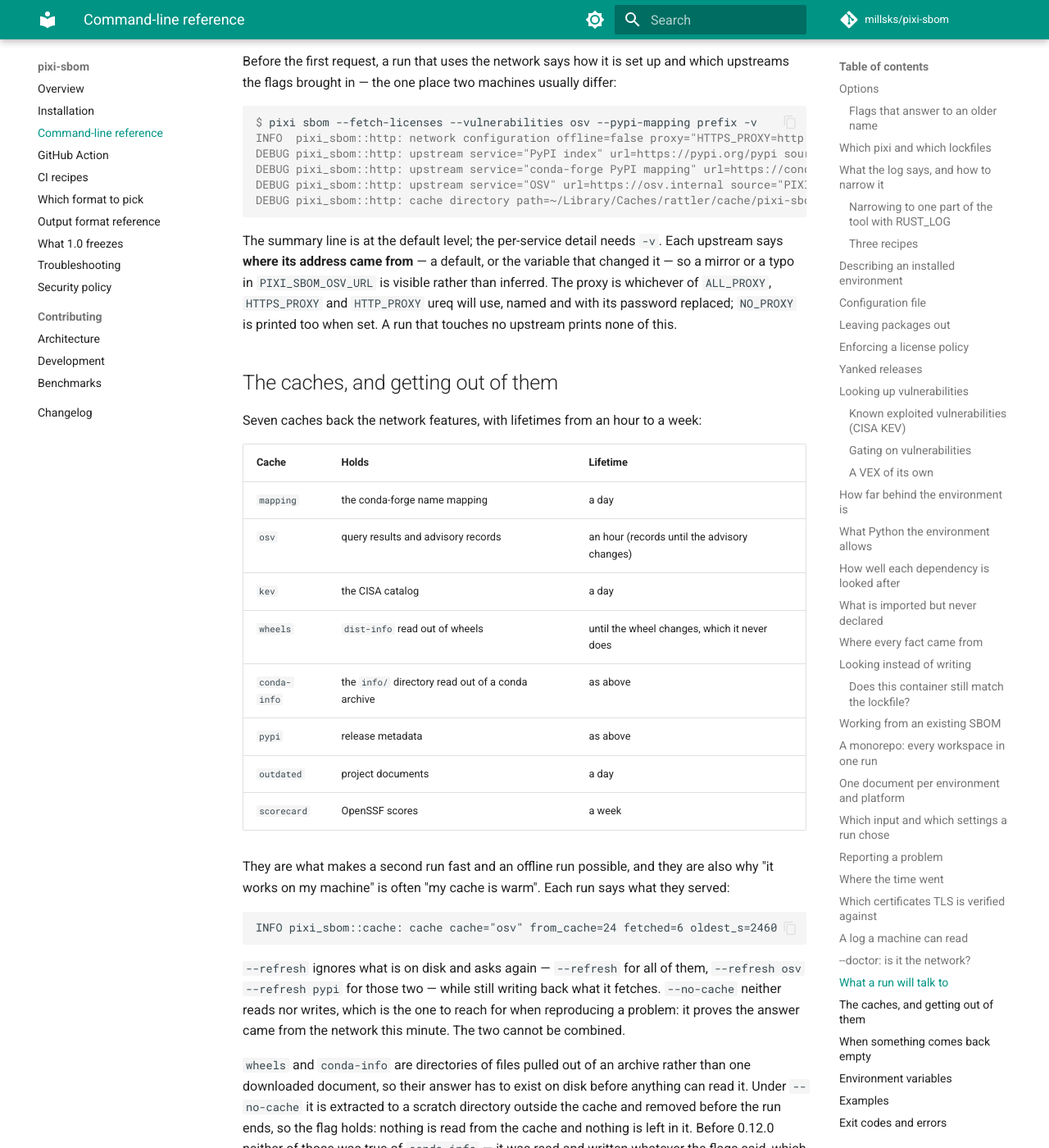
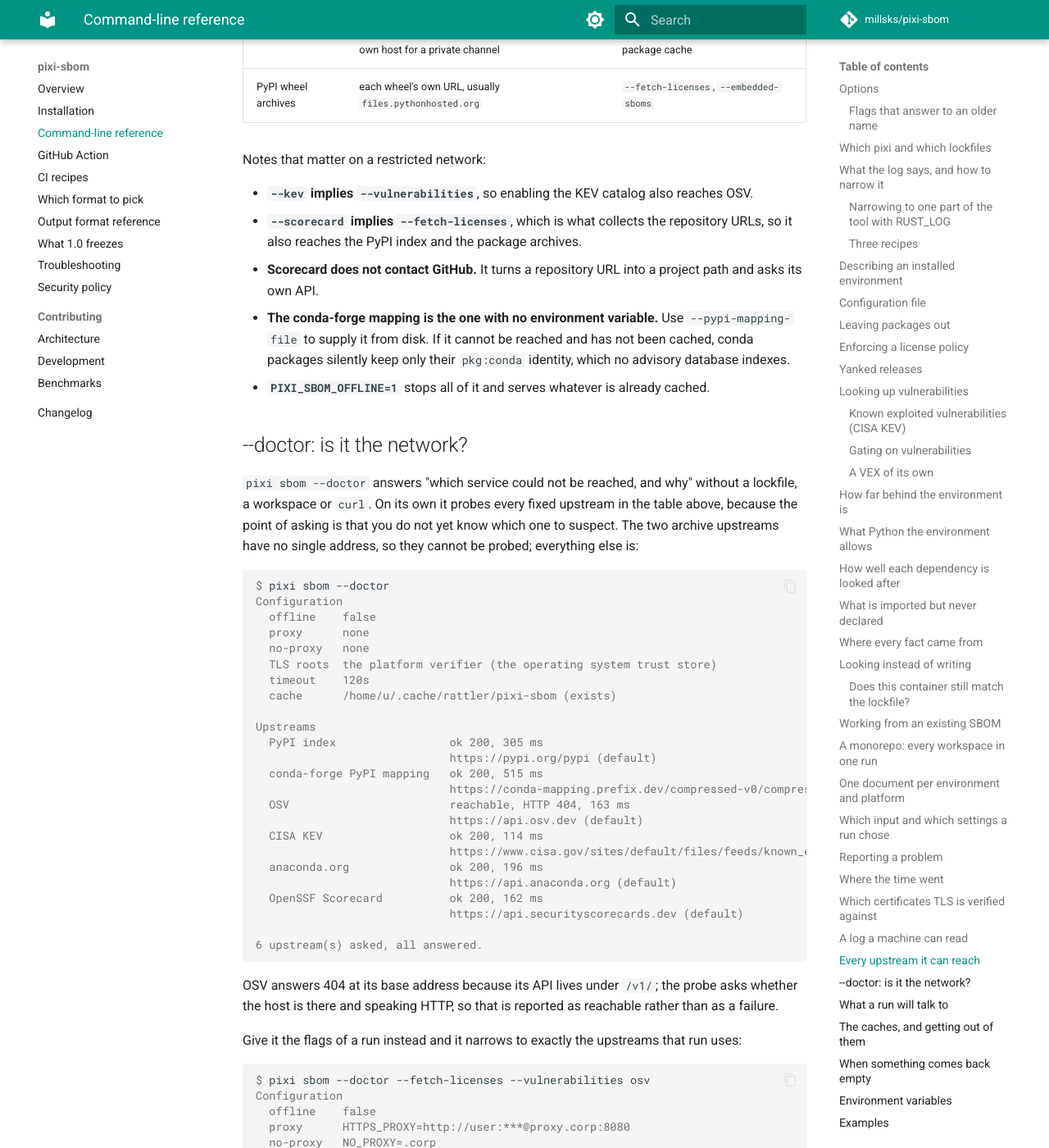
Before and after one commit to aesir-oss/pixi-sbom, an MkDocs documentation site: the page built from docs/cli.md, in a window 1280 px wide and 1400 px high, scrolled down 29709 px. Shown: the whole window at 82% size. Built offline with MkDocs 1.6.1 and Material for MkDocs 9.7.7, drawn with Linux system fonts in a browser that asks for light colours; comment, search, counter and statistics services are not loaded; the version menu is left out; some of the changed text lies outside the part shown.

Commit message:
feat: --doctor on its own probes every upstream it knows about (#262)
Closes #259.

`--doctor` built its probe list from the flags, so bare `--doctor` probed
nothing and said to come back with the flags of the run being diagnosed.
That inverts the point: you ask a diagnostic precisely because you do not
yet know which subsystem to suspect.

anaconda.org was worse than inconvenient. It is reached only by
`--report outdated`, and `cli.rs` conflicts `--doctor` with `--report`, so
no combination of flags could probe it. That is the host most likely to be
blocked on a corporate network, and the one upstream the tool could never
report on.

Bare `--doctor` now probes all six fixed upstreams. Naming the flags of a
run still narrows it to those, which is the existing documented behaviour
and worth keeping.

The "No upstream is in play" branch goes with it: every selecting flag adds
at least one service and no flags now takes the full list, so it was dead.
`package archives` is dropped from the doctor's list too, since `probes()`
filters it straight back out for having no address.

The docs gain the inventory this turned up: all eight upstreams, the option
that brings each one in, and the override where there is one. Two have no
fixed address because they come from each package's own url in the lockfile.


Claude-Session: https://claude.ai/code/session_01WCSL7mYk3kx1zpjZipKBnE

Co-authored-by: Claude Opus 5 (1M context) <noreply@anthropic.com>

````diff
--- a/docs/cli.md
+++ b/docs/cli.md
@@ -57,7 +57,7 @@ With no options this means:
 | `--vex-open <in-triage\|exploitable>` | `in-triage` | The analysis state the VEX gives findings nobody assessed with `--ignore-vuln`. |
 | `--version-details` (`--build-info`) | | Print the version with the target, the features compiled in, the caches, pixi's version and the network settings: the block to paste into a bug report. |
 | `--timings` | off | Print where the run spent its time, phase by phase, separating waiting on the network from working. |
-| `--doctor` | off | Probe every upstream the other flags bring in, print the configuration and the caches, and exit 1 if anything is unreachable. Needs no lockfile. |
+| `--doctor` | off | Probe every upstream this build knows about, print the configuration and the caches, and exit 1 if anything is unreachable. Naming the flags of a run narrows it to the upstreams that run uses. Needs no lockfile. |
 | `--refresh [<CACHE>...]` | off | Ignore cached answers this run and ask again; with no value every cache, else the named ones (`mapping`, `osv`, `kev`, `wheels`, `conda-info`, `pypi`, `outdated`, `scorecard`). What is fetched is still cached. |
 | `--no-cache` | off | Neither read nor write any cache. |
 
@@ -1000,10 +1000,79 @@ and the log to the collector.
 The format has to be chosen before anything can be logged, which is before the configuration file is read, so
 `--log-format` and `PIXI_SBOM_LOG_FORMAT` are the only ways to set it.
 
+## Every upstream it can reach
+
+A default run touches nothing. Generating a document from a lockfile is entirely offline, and so is
+`--pypi-mapping lock`, which is the default. Every address below is reached only by the option that names it.
+
+Six have a fixed address, and each can be pointed somewhere else:
+
+| Upstream | Default address | Reached by | Override |
+|---|---|---|---|
+| PyPI index | `https://pypi.org/pypi` | `--fetch-licenses`, `--report outdated` | `PIXI_SBOM_PYPI_URL` |
+| conda-forge PyPI mapping | `https://conda-mapping.prefix.dev/compressed-v0/compressed_mapping.json` | `--pypi-mapping prefix` | `--pypi-mapping-file <FILE>` |
+| OSV | `https://api.osv.dev` | `--vulnerabilities osv` | `PIXI_SBOM_OSV_URL` |
+| CISA KEV | `https://www.cisa.gov/sites/default/files/feeds/known_exploited_vulnerabilities.json` | `--kev` | `PIXI_SBOM_KEV_URL` |
+| anaconda.org | `https://api.anaconda.org` | `--report outdated` | `PIXI_SBOM_ANACONDA_URL` |
+| OpenSSF Scorecard | `https://api.securityscorecards.dev` | `--scorecard` | `PIXI_SBOM_SCORECARD_URL` |
+
+Two more have no fixed address, because they are fetched from wherever each package says it lives. Both read a few
+kilobytes out of the archive with HTTP range requests rather than downloading it:
+
+| Upstream | Address | Reached by |
+|---|---|---|
+| Conda package archives | each package's own `url` in the lockfile, so `conda.anaconda.org` for conda-forge and your own host for a private channel | `--fetch-licenses`, and only for packages missing from the local package cache |
+| PyPI wheel archives | each wheel's own URL, usually `files.pythonhosted.org` | `--fetch-licenses`, `--embedded-sboms` |
+
+Notes that matter on a restricted network:
+
+- **`--kev` implies `--vulnerabilities`**, so enabling the KEV catalog also reaches OSV.
+- **`--scorecard` implies `--fetch-licenses`**, which is what collects the repository URLs, so it also reaches the
+  PyPI index and the package archives.
+- **Scorecard does not contact GitHub.** It turns a repository URL into a project path and asks its own API.
+- **The conda-forge mapping is the one with no environment variable.** Use `--pypi-mapping-file` to supply it from
+  disk. If it cannot be reached and has not been cached, conda packages silently keep only their `pkg:conda`
+  identity, which no advisory database indexes.
+- **`PIXI_SBOM_OFFLINE=1`** stops all of it and serves whatever is already cached.
+
 ## --doctor: is it the network?
 
 `pixi sbom --doctor` answers "which service could not be reached, and why" without a lockfile, a workspace or
-`curl`. Give it the flags of the run you are diagnosing and it probes exactly those upstreams:
+`curl`. On its own it probes every fixed upstream in the table above, because the point of asking is that you do
+not yet know which one to suspect. The two archive upstreams have no single address, so they cannot be probed;
+everything else is:
+
+```console
+$ pixi sbom --doctor
+Configuration
+  offline    false
+  proxy      none
+  no-proxy   none
+  TLS roots  the platform verifier (the operating system trust store)
+  timeout    120s
+  cache      /home/u/.cache/rattler/pixi-sbom (exists)
+
+Upstreams
+  PyPI index                 ok 200, 305 ms
+                             https://pypi.org/pypi (default)
+  conda-forge PyPI mapping   ok 200, 515 ms
+                             https://conda-mapping.prefix.dev/compressed-v0/compressed_mapping.json (default)
+  OSV                        reachable, HTTP 404, 163 ms
+                             https://api.osv.dev (default)
+  CISA KEV                   ok 200, 114 ms
+                             https://www.cisa.gov/sites/default/files/feeds/known_exploited_vulnerabilities.json (default)
+  anaconda.org               ok 200, 196 ms
+                             https://api.anaconda.org (default)
+  OpenSSF Scorecard          ok 200, 162 ms
+                             https://api.securityscorecards.dev (default)
+
+6 upstream(s) asked, all answered.
+```
+
+OSV answers 404 at its base address because its API lives under `/v1/`; the probe asks whether the host is there
+and speaking HTTP, so that is reported as reachable rather than as a failure.
+
+Give it the flags of a run instead and it narrows to exactly the upstreams that run uses:
 
 ```console
 $ pixi sbom --doctor --fetch-licenses --vulnerabilities osv
````
Also changed, not shown: docs/troubleshooting.md (+4 -0 lines), 2 other files.
